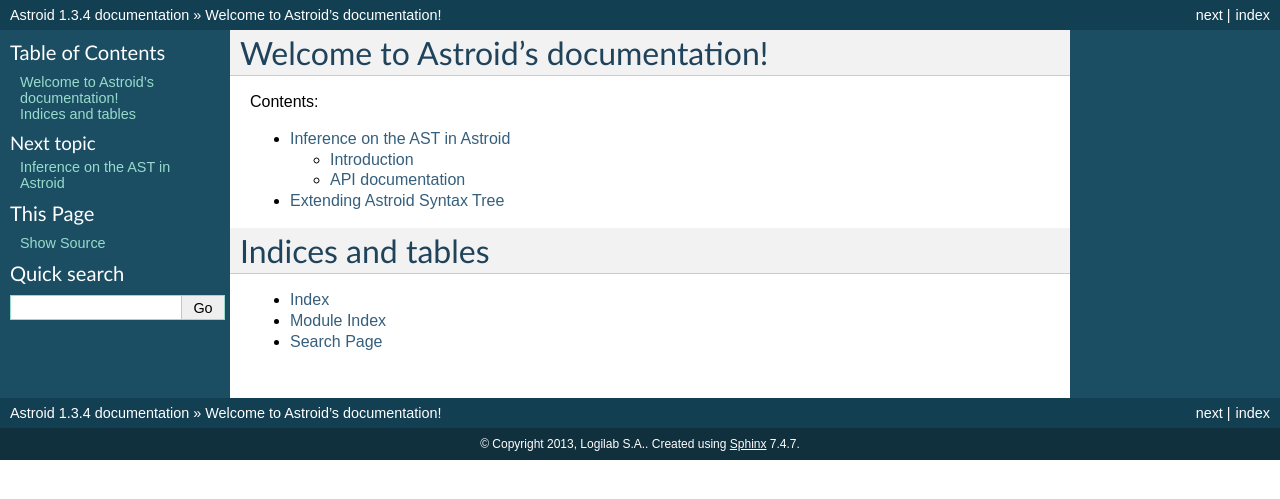
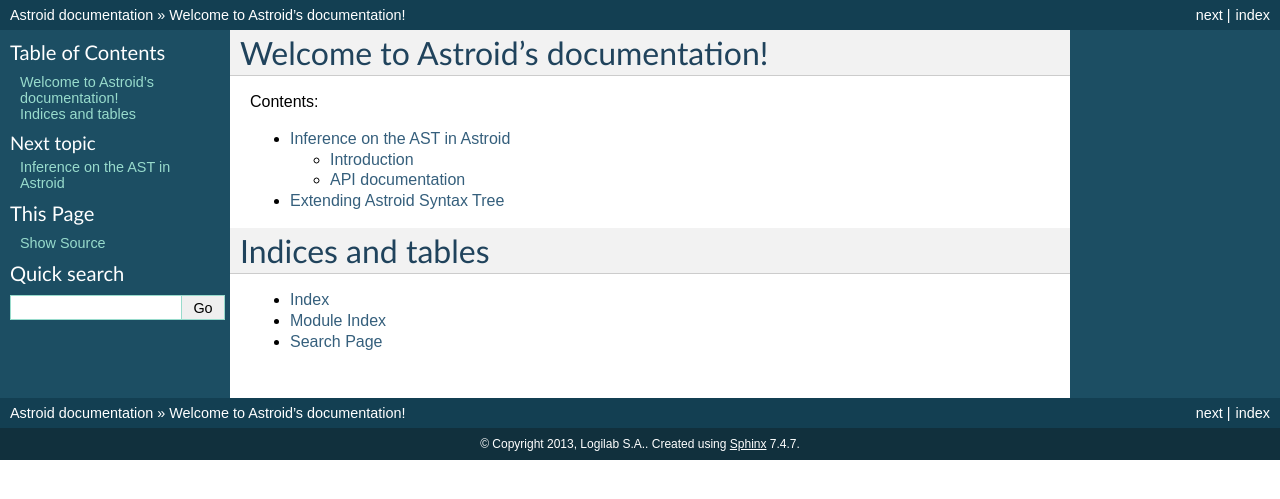
Before and after one commit to janderson1017/astroid, a Sphinx documentation site: the page built from doc/source/index.rst, in a window 1280 px wide. Shown: the top 499 px of the page. Built offline with Sphinx 7.4.7, drawn with Linux system fonts in a browser that asks for light colours; the version number could not be read and is left out.

Commit message:
doc: fix build
Stop hardcoding an outdated version number, don't reference nonexistent
_static directory, and fix "inference" module reference.

Signed-off-by: Julien Cristau <julien.cristau@logilab.fr>

```diff
--- a/doc/source/conf.py
+++ b/doc/source/conf.py
@@ -48,9 +48,9 @@ copyright = u'2013, Logilab S.A.'
 # built documents.
 #
 # The short X.Y version.
-version = '1.3.4'
+from astroid.__pkginfo__ import version
 # The full version, including alpha/beta/rc tags.
-release = '1.3.4'
+release = version
 
 # The language for content autogenerated by Sphinx. Refer to documentation
 # for a list of supported languages.
@@ -125,7 +125,7 @@ html_theme = 'default'
 # Add any paths that contain custom static files (such as style sheets) here,
 # relative to this directory. They are copied after the builtin static files,
 # so a file named "default.css" will overwrite the builtin "default.css".
-html_static_path = ['_static']
+html_static_path = []
 
 # If not '', a 'Last updated on:' timestamp is inserted at every page bottom,
 # using the given strftime format.
--- a/doc/source/inference.rst
+++ b/doc/source/inference.rst
@@ -81,7 +81,7 @@ of the :mod:`inference`.
 
 .. todo:: actually annotate the doc to structure its approach
 
-.. automodule:: inference
+.. automodule:: astroid.inference
    :members:
    :undoc-members:
 .. :special-members: in autodoc/sphinx 1.1
```
